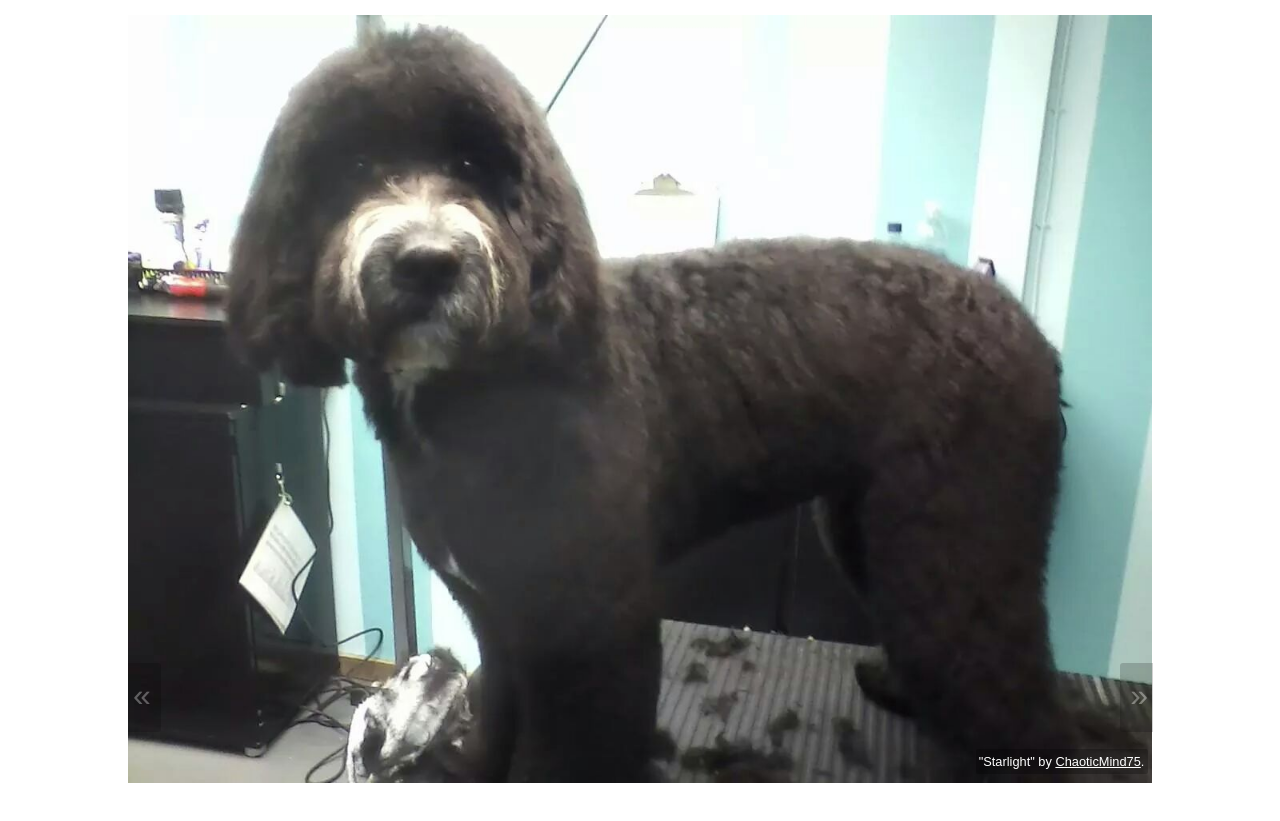
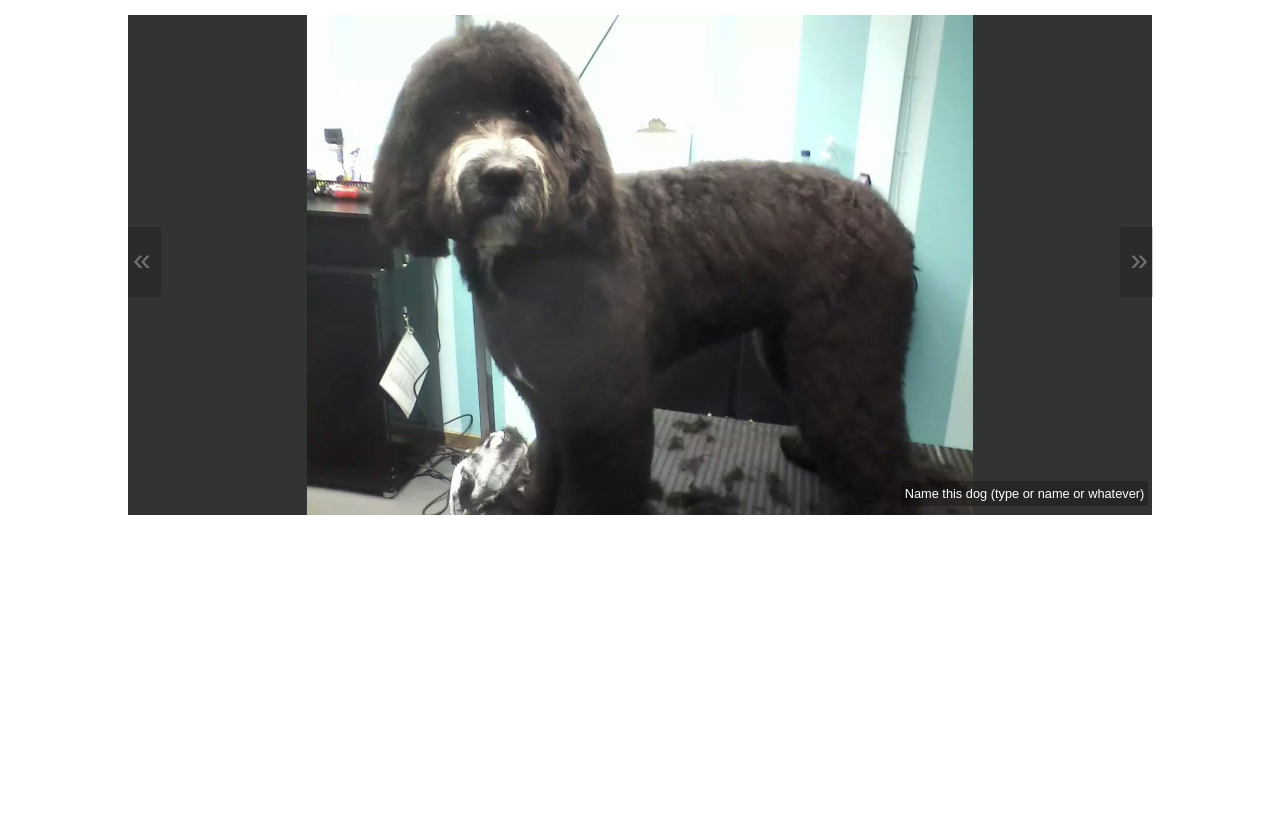
Before and after one commit to cardhouse/bubbles, a website with bundled scripts: page src/index.html in a window 1280 px wide. Shown: the part 83-904 px from the top of the page. After the commit the page ends 800 px from the top, so only its background shows below. Built offline with nearby package versions, Linux system fonts and the light colour scheme; files whose address does not match are found by name.

Commit message:
Switched out some of the images into the gallery

```diff
--- a/src/css/main.css
+++ b/src/css/main.css
@@ -287,4 +287,11 @@ textarea {
 
 figure {
     margin: 0px;
+    background-color: #323434;
 }
+
+figure img {
+    max-height: 500px;
+    display: block;
+    margin: 0 auto;
+}
--- a/src/index.html
+++ b/src/index.html
@@ -38,25 +38,30 @@
             <div class="dog_gallery">
                 <div class="bss-slides gallery" tabindex="2">
                     <figure>
-                        <img src="img/gallery/IMG_88759511063770.jpeg" width="100%" />
-                        <figcaption>"Snowying" by <a href="http://www.flickr.com/photos/fiddleoak/8511209344/">fiddleoak</a>.</figcaption>
+                        <img src="img/gallery/IMG_88759511063770.jpeg" />
+                        <figcaption>Name this dog (type or name or whatever)</figcaption>
                     </figure>
                     <figure>
-                        <img src="img/gallery/IMG_89297061351586.jpeg" width="100%" />
-                        <figcaption>"Starlight" by <a href="http://www.flickr.com/photos/chaoticmind75/10738494123/in/set-72157626146319517">ChaoticMind75</a>.</figcaption>
+                        <img src="img/gallery/IMG_89297061351586.jpeg" />
+                        <figcaption>Name this dog (type or name or whatever)</figcaption>
                     </figure>
                     <figure>
-                        <img src="http://themarklee.com/wp-content/uploads/2013/12/snowstorm.jpg" width="100%" />
-                        <figcaption>"Snowstorm" by <a href="http://www.flickr.com/photos/tylerbeaulawrence/8539457508/">Beaulawrence</a>.</figcaption>
+                        <img src="img/gallery/IMG_88740371420131.jpeg" />
+                        <figcaption>Name this dog (type or name or whatever)</figcaption>
                     </figure>
                     <figure>
-                        <img src="http://themarklee.com/wp-content/uploads/2013/12/misty-winter-afternoon.jpg" width="100%" />
-                        <figcaption>"Misty winter afternoon" by <a href="http://www.flickr.com/photos/22746515@N02/5277611659/">Bert Kaufmann</a>.</figcaption>
+                        <img src="img/gallery/IMG_89108096951137.jpeg" />
+                        <figcaption>Name this dog (type or name or whatever)</figcaption>
                     </figure>
                     <figure>
-                        <img src="http://themarklee.com/wp-content/uploads/2013/12/good-morning.jpg" width="100%" />
-                        <figcaption>"Good Morning!" by <a href="http://www.flickr.com/photos/frank_wuestefeld/4306107546/">Frank Wuestefeld</a>.</figcaption>
+                        <img src="img/gallery/IMG_89141696415134.jpeg" />
+                        <figcaption>Name this dog (type or name or whatever)</figcaption>
                     </figure>
+                    <figure>
+                        <img src="img/gallery/IMG_89234299453692.jpeg" />
+                        <figcaption>Name this dog (type or name or whatever)</figcaption>
+                    </figure>
+
                 </div> <!-- // bss-slides -->
             </div>
         </div>
```
Also changed, not shown: 4 other files.
